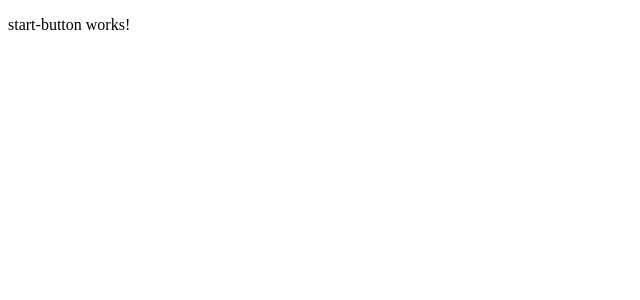
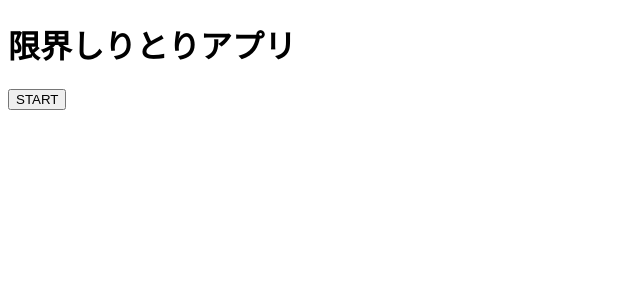
Before and after one commit to c5apple/genkai-shiritori, an Angular app: page / in a window 1280 px wide. Shown: the top 300 px of the page, without its empty margins (0-640 px from the left). Built offline with nearby package versions, Linux system fonts and the light colour scheme.

Commit message:
コンポーネント配置

```diff
--- a/src/app/play/play.component.html
+++ b/src/app/play/play.component.html
@@ -1,3 +1,5 @@
-<p>
-  play works!
-</p>
+<gsa-card></gsa-card>
+<gsa-trash></gsa-trash>
+<gsa-timer></gsa-timer>
+<gsa-turn-button></gsa-turn-button>
+<gsa-pass-button></gsa-pass-button>
--- a/src/app/play/play.component.ts
+++ b/src/app/play/play.component.ts
@@ -1,5 +1,8 @@
 import { Component, OnInit } from '@angular/core';
 
+/**
+ * プレイ画面
+ */
 @Component({
   selector: 'gsa-play',
   templateUrl: './play.component.html',
--- a/src/app/start/start-button/start-button.component.html
+++ b/src/app/start/start-button/start-button.component.html
@@ -1,3 +1 @@
-<p (click)="start()">
-  start-button works!
-</p>
+<button (click)="start()">START</button>
--- a/src/app/start/start.component.html
+++ b/src/app/start/start.component.html
@@ -1 +1,2 @@
+<h1>限界しりとりアプリ</h1>
 <gsa-start-button></gsa-start-button>
--- a/src/app/start/start.component.ts
+++ b/src/app/start/start.component.ts
@@ -1,5 +1,8 @@
 import { Component, OnInit } from '@angular/core';
 
+/**
+ * スタート画面
+ */
 @Component({
   selector: 'gsa-start',
   templateUrl: './start.component.html',
```
